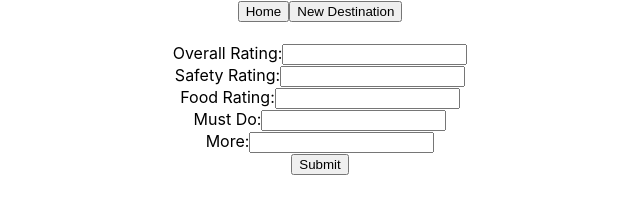
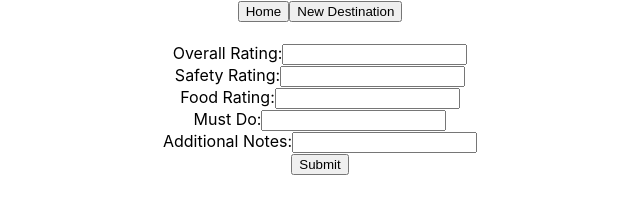
Before and after one commit to NoahAl777/travel-book-frontend, a React (Create React App) app: page /destinations/1/notes/new in a window 1280 px wide. Shown: the top 221 px of the page, without its empty margins (320-960 px from the left). Built offline with nearby package versions, Linux system fonts and the light colour scheme; no server answers.

Commit message:
update form label

```diff
--- a/src/Components/NotesForm.js
+++ b/src/Components/NotesForm.js
@@ -64,7 +64,7 @@ const NotesForm = ({ destinations, setDestinations }) => {
         <label>Must Do:</label>
         <input type="text" id="must_do" onChange={handleChange} value={formData.must_do}></input>
         <br />
-        <label>More:</label>
+        <label>Additional Notes:</label>
         <input type="text" id="additional_notes" onChange={handleChange} value={formData.additional_notes}></input>
         <br />
         <input type="submit"></input>
```
